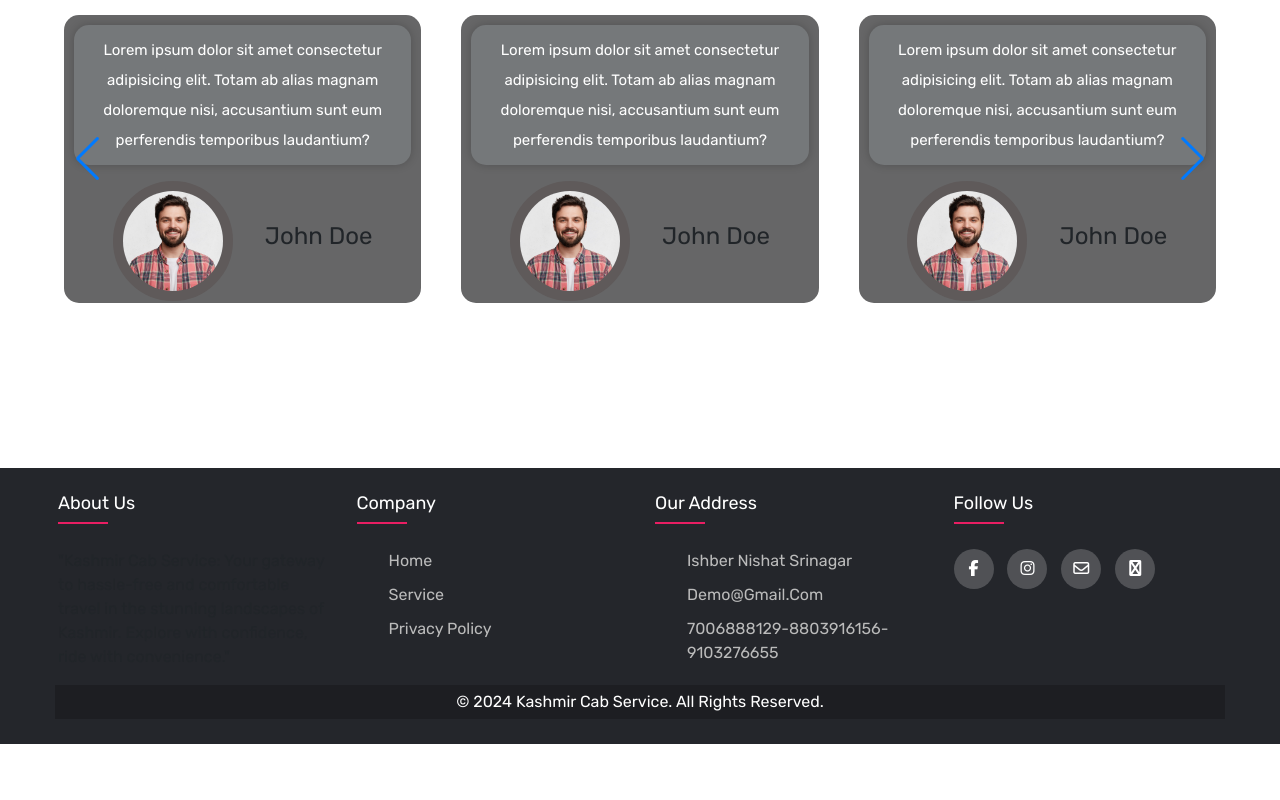
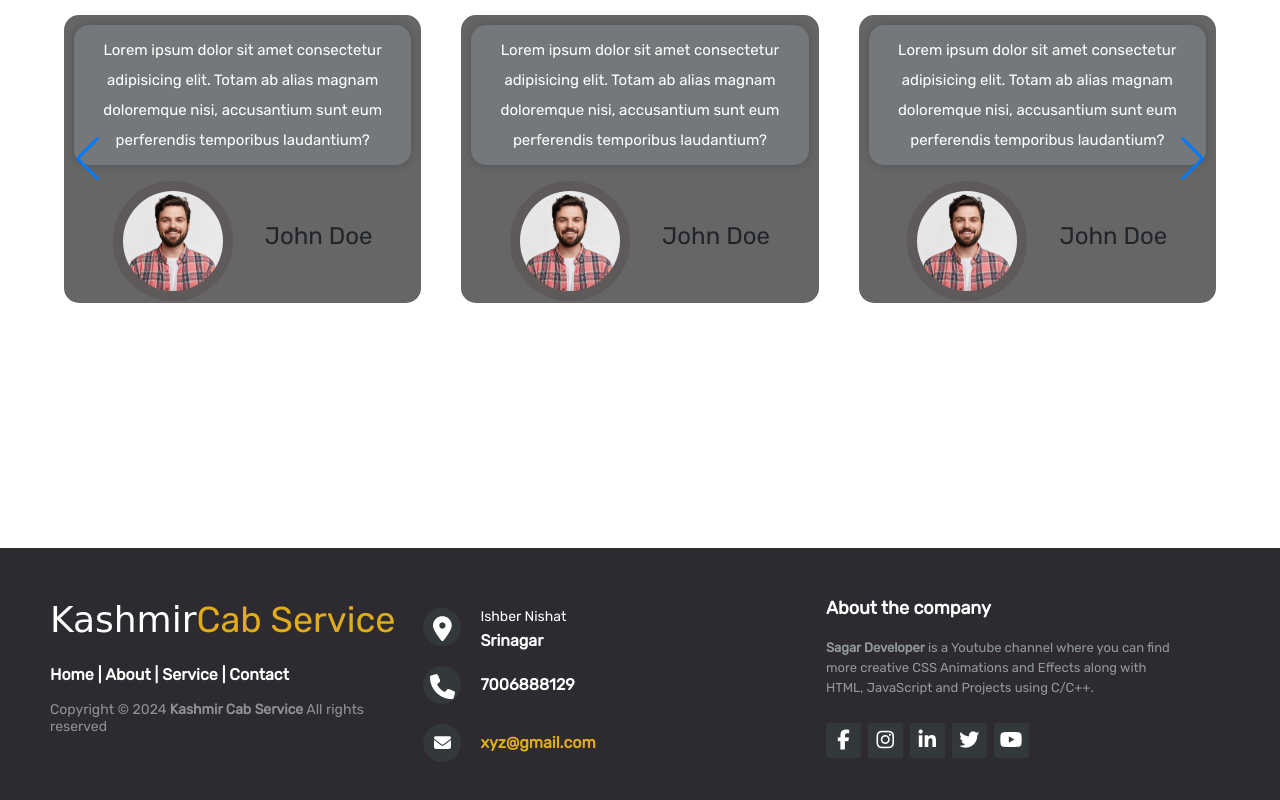
Before and after one commit to dartabish/kashmircabs, a plain HTML site: page landing-page/index.html in a window 1280 px wide. Shown: the part 3912-4712 px from the top of the page. Before the commit the page ends 4656 px from the top, so only its background shows below. Drawn offline with nearby package versions, Linux system fonts and the light colour scheme; a web font is replaced by a local one.

Commit message:
added footer

```diff
--- a/landing-page/index.html
+++ b/landing-page/index.html
@@ -20,6 +20,7 @@
       href="https://cdn.jsdelivr.net/npm/swiper@11.0.5/swiper-bundle.min.css"
     />
     <link rel="stylesheet" href="script.js" />
+
   </head>
   <body>
     <!-- Navbar -->
@@ -501,51 +502,57 @@
     <br />
 
     <!-- Footer section -->
-    <footer class="footer">
-      <div class="footer-container">
-        <div class="row">
-          <div class="footer-col">
-            <h4>About Us</h4>
-            <p>
-              "Kashmir Cab Service: Your gateway to hassle-free and comfortable
-              travel in the stunning landscapes of Kashmir. Explore with
-              confidence, ride with convenience."
-            </p>
-            <ul></ul>
+    <footer class="footer-distributed">
+
+      <div class="footer-left">
+          <h3>Kashmir<span>Cab Service</span></h3>
+
+          <p class="footer-links">
+              <a href="#">Home</a>
+              |
+              <a href="#">About</a>
+              |
+              <a href="#">Service</a>
+              |
+              <a href="#">Contact</a>
+          </p>
+
+          <p class="footer-company-name">Copyright © 2024 <strong>Kashmir Cab Service</strong> All rights reserved</p>
+      </div>
+
+      <div class="footer-center">
+          <div>
+              <i class="fa fa-map-marker"></i>
+              <p><span>Ishber Nishat</span>
+                  Srinagar</p>
           </div>
-          <div class="footer-col">
-            <h4>Company</h4>
-            <ul>
-              <li><a href="#">Home</a></li>
-              <li><a href="#">Service</a></li>
-              <li><a href="#">Privacy Policy</a></li>
-            </ul>
+
+          <div>
+              <i class="fa fa-phone"></i>
+              <p>7006888129</p>
           </div>
-          <div class="footer-col">
-            <h4>Our Address</h4>
-            <ul>
-              <li><a href="#">Ishber Nishat Srinagar</a></li>
-              <li><a href="#">demo@gmail.com</a></li>
-              <li><a href="#">7006888129-8803916156-9103276655</a></li>
-            </ul>
+          <div>
+              <i class="fa fa-envelope"></i>
+              <p><a href="mailto:sagar00001.co@gmail.com">xyz@gmail.com</a></p>
           </div>
-          <div class="footer-col">
-            <h4>Follow Us</h4>
-            <div class="social-links">
-              <a href="#"><i class="fab fa-facebook-f"></i></a>
-              <a href="#"><i class="fab fa-instagram"></i></a>
-              <a href="mailto:your-email@gmail.com"
-                ><i class="far fa-envelope"></i
-              ></a>
-              <a href="#"><i class="fab fa-globe"></i></a>
-            </div>
+      </div>
+      <div class="footer-right">
+          <p class="footer-company-about">
+              <span>About the company</span>
+              <strong>Sagar Developer</strong> is a Youtube channel where you can find more creative CSS Animations
+              and
+              Effects along with
+              HTML, JavaScript and Projects using C/C++.
+          </p>
+          <div class="footer-icons">
+              <a href="#"><i class="fa fa-facebook"></i></a>
+              <a href="#"><i class="fa fa-instagram"></i></a>
+              <a href="#"><i class="fa fa-linkedin"></i></a>
+              <a href="#"><i class="fa fa-twitter"></i></a>
+              <a href="#"><i class="fa fa-youtube"></i></a>
           </div>
-        </div>
-        <div class="copyright-panel">
-          <p>&copy; 2024 Kashmir Cab Service. All Rights Reserved.</p>
-        </div>
       </div>
-    </footer>
+  </footer>
 
     <script
       src="https://cdn.jsdelivr.net/npm/bootstrap@5.3.2/dist/js/bootstrap.bundle.min.js"
@@ -553,6 +560,7 @@
       crossorigin="anonymous"
     ></script>
     <script src="https://cdn.jsdelivr.net/npm/swiper@11.0.5/swiper-bundle.min.js"></script>
+    <script src="https://kit.fontawesome.com/1165876da6.js" crossorigin="anonymous"></script>
     <script src="./script.js"></script>
   </body>
 </html>
--- a/landing-page/style.css
+++ b/landing-page/style.css
@@ -1,5 +1,6 @@
 @import url('https://fonts.googleapis.com/css2?family=Rubik&display=swap');
 @import url('https://fonts.googleapis.com/css2?family=Rubik+Doodle+Triangles&family=Satisfy&display=swap');
+@import url('http://fonts.googleapis.com/css?family=Open+Sans:400,700');
 
 * {
   margin: 0;
@@ -484,106 +485,174 @@
   }
 }
 /* Footer section */
-
-.footer-container{
-	max-width: 1170px;
-	margin:auto;
-}
-.row{
-	display: flex;
-	flex-wrap: wrap;
-}
-ul{
-	list-style: none;
-}
-.footer{
-	background-color: #24262b;
-    padding: 25px 0;
-}
-.footer-col{
-   width: 25%;
-   padding: 0 15px;
-}
-.footer-col h4{
-	font-size: 18px;
-	color: #ffffff;
-	text-transform: capitalize;
-	margin-bottom: 35px;
-	font-weight: 500;
-	position: relative;
-}
-.footer-col h4::before{
-	content: '';
-	position: absolute;
-	left:0;
-	bottom: -10px;
-	background-color: #e91e63;
-	height: 2px;
-	box-sizing: border-box;
-	width: 50px;
-}
-.footer-col ul li:not(:last-child){
-	margin-bottom: 10px;
-}
-.footer-col ul li a{
-	font-size: 16px;
-	text-transform: capitalize;
-	color: #ffffff;
-	text-decoration: none;
-	font-weight: 300;
-	color: #bbbbbb;
-	display: block;
-	transition: all 0.3s ease;
-}
-.footer-col ul li a:hover{
-	color: #ffffff;
-	padding-left: 8px;
-}
-.footer-col .social-links a{
-	display: inline-block;
-	height: 40px;
-	width: 40px;
-	background-color: rgba(255,255,255,0.2);
-	margin:0 10px 10px 0;
-	text-align: center;
-	line-height: 40px;
-	border-radius: 50%;
-	color: #ffffff;
-	transition: all 0.5s ease;
-}
-.footer-col .social-links a:hover{
-	color: #24262b;
-	background-color: #ffffff;
-}
-.copyright-panel {
-  background-color: rgba(0, 0, 0, 0.2); /* Transparent black background */
-  padding: 5px;
-  text-align: center;
-  position: relative;
+footer {
+  position: fixed;
   bottom: 0;
-  width: 100%;
 }
 
-.copyright-panel p {
-  margin: 0;
-  color: #fff; /* Set the text color */
+@media (max-height:800px) {
+  footer {
+      position: static;
+  }
+  header {
+      padding-top: 40px;
+  }
 }
 
-/*responsive*/
-@media(max-width: 767px){
-h4{
-  margin-left: 10px;
+.footer-distributed {
+  background-color: #2d2a30;
+  box-sizing: border-box;
+  width: 100%;
+  text-align: left;
+  font: bold 16px sans-serif;
+  padding: 50px 50px 60px 50px;
+  margin-top: 80px;
 }
-.social-links{
-  margin-left: 10px;
+
+.footer-distributed .footer-left, .footer-distributed .footer-center, .footer-distributed .footer-right {
+  display: inline-block;
+  vertical-align: top;
 }
-  .footer-col{
-    width: 50%;
-    margin-bottom: 30px;
+
+/* Footer left */
+
+.footer-distributed .footer-left {
+  width: 30%;
 }
+
+.footer-distributed h3 {
+  color: #ffffff;
+  font: normal 36px 'Cookie', cursive;
+  margin: 0;
 }
-@media(max-width: 574px){
-  .footer-col{
-    width: 100%;
+
+
+.footer-distributed h3 span {
+  color: #e0ac1c;
 }
+
+/* Footer links */
+
+.footer-distributed .footer-links {
+  color: #ffffff;
+  margin: 20px 0 12px;
 }
+
+.footer-distributed .footer-links a {
+  display: inline-block;
+  line-height: 1.8;
+  text-decoration: none;
+  color: inherit;
+}
+
+.footer-distributed .footer-company-name {
+  color: #8f9296;
+  font-size: 14px;
+  font-weight: normal;
+  margin: 0;
+}
+
+/* Footer Center */
+
+.footer-distributed .footer-center {
+  width: 35%;
+}
+
+.footer-distributed .footer-center i {
+  background-color: #33383b;
+  color: #ffffff;
+  font-size: 25px;
+  width: 38px;
+  height: 38px;
+  border-radius: 50%;
+  text-align: center;
+  line-height: 42px;
+  margin: 10px 15px;
+  vertical-align: middle;
+}
+
+.footer-distributed .footer-center i.fa-envelope {
+  font-size: 17px;
+  line-height: 38px;
+}
+
+.footer-distributed .footer-center p {
+  display: inline-block;
+  color: #ffffff;
+  vertical-align: middle;
+  margin: 0;
+}
+
+.footer-distributed .footer-center p span {
+  display: block;
+  font-weight: normal;
+  font-size: 14px;
+  line-height: 2;
+}
+
+.footer-distributed .footer-center p a {
+  color: #e0ac1c;
+  text-decoration: none;
+  ;
+}
+
+/* Footer Right */
+
+.footer-distributed .footer-right {
+  width: 30%;
+}
+
+.footer-distributed .footer-company-about {
+  line-height: 20px;
+  color: #92999f;
+  font-size: 13px;
+  font-weight: normal;
+  margin: 0;
+}
+
+.footer-distributed .footer-company-about span {
+  display: block;
+  color: #ffffff;
+  font-size: 18px;
+  font-weight: bold;
+  margin-bottom: 20px;
+}
+
+.footer-distributed .footer-icons {
+  margin-top: 25px;
+}
+
+.footer-distributed .footer-icons a {
+  display: inline-block;
+  width: 35px;
+  height: 35px;
+  cursor: pointer;
+  background-color: #33383b;
+  border-radius: 2px;
+  font-size: 20px;
+  color: #ffffff;
+  text-align: center;
+  line-height: 35px;
+  margin-right: 3px;
+  margin-bottom: 5px;
+}
+
+.footer-distributed .footer-icons a:hover {
+  background-color: #3F71EA;
+}
+
+.footer-links a:hover {
+  color: #3F71EA;
+}
+
+@media (max-width: 880px) {
+  .footer-distributed .footer-left, .footer-distributed .footer-center, .footer-distributed .footer-right {
+      display: block;
+      width: 100%;
+      margin-bottom: 40px;
+      text-align: center;
+  }
+  .footer-distributed .footer-center i {
+      margin-left: 0;
+  }
+}
```
